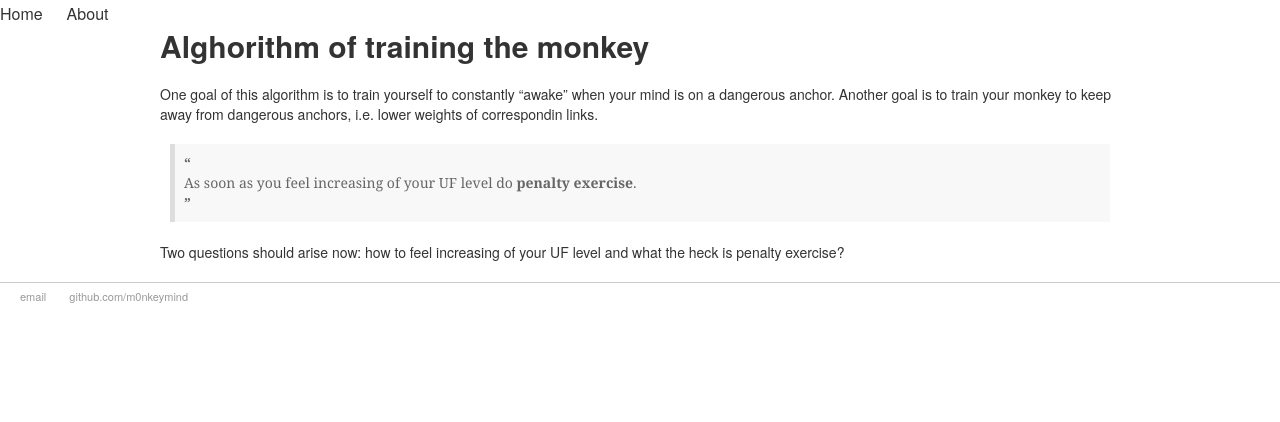
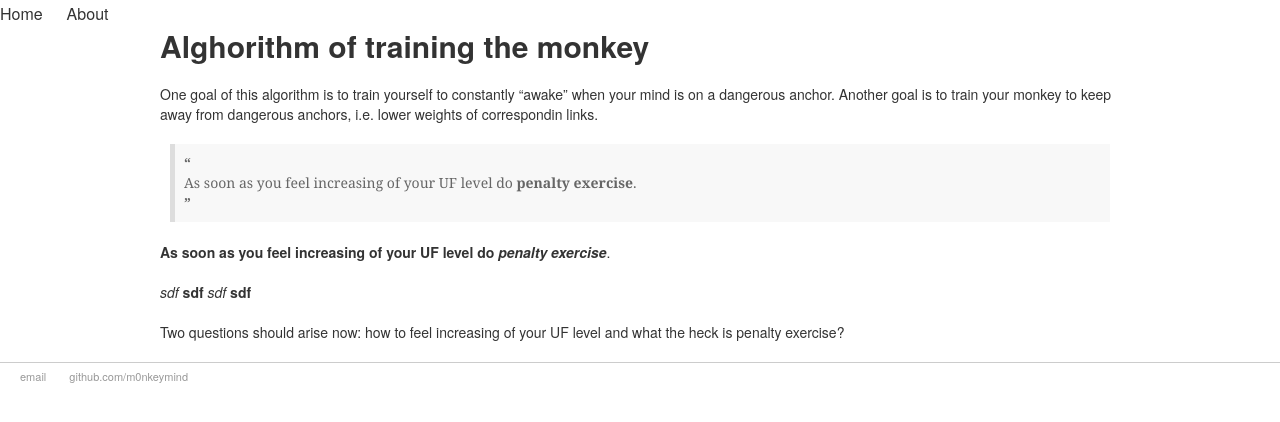
Before and after one commit to m0nkeymind/m0nkeymind.github.io, a Jekyll site: the page built from _articles/algorithm.md, in a window 1280 px wide. Shown: the top 422 px of the page. Built offline with Jekyll 4.4.1, drawn with Linux system fonts in a browser that asks for light colours.

Commit message:
find quotes

```diff
--- a/_articles/algorithm.md
+++ b/_articles/algorithm.md
@@ -9,5 +9,9 @@ from dangerous anchors, i.e. lower weights of correspondin links.
 
 > As soon as you feel increasing of your UF level do __penalty exercise__.
 
+__As soon as you feel increasing of your UF level do *penalty exercise*__.
+
+*sdf* **sdf** _sdf_ __sdf__
+
 Two questions should arise now: how to feel increasing of your UF level and what
 the heck is penalty exercise?
```
